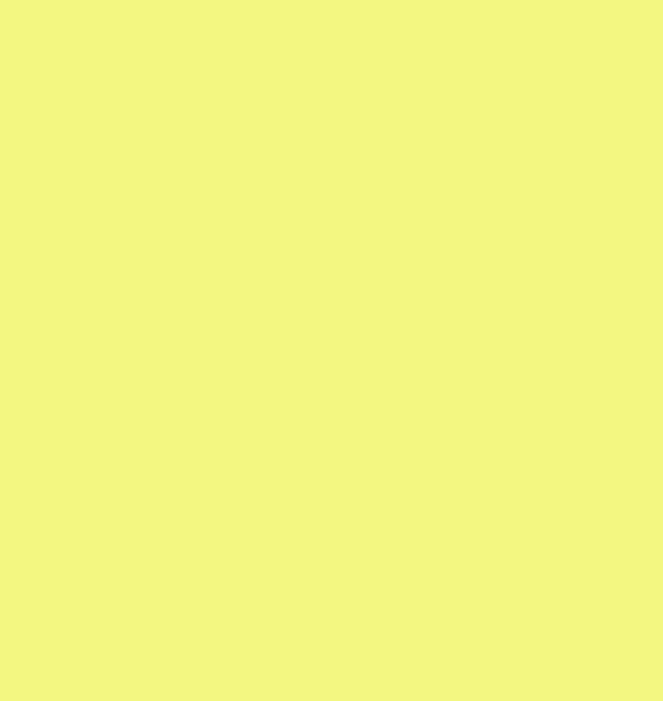
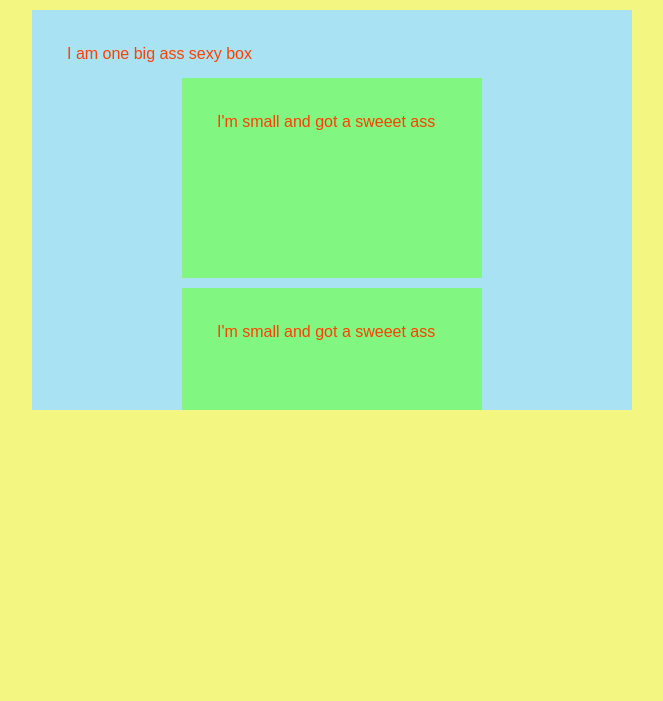
Before and after one commit to Mervodactyl/bits_and_bobs, a plain HTML site: page centering/centering.html in a window 1280 px wide. Shown: the whole page, without its empty margins (308-971 px from the left). Drawn offline with Linux system fonts and the light colour scheme.

Commit message:
overflow property scrolling, test completed

```diff
--- a/centering/centering.html
+++ b/centering/centering.html
@@ -6,5 +6,26 @@
     <link href="stylesheets/stylesheet.css" type="text/css" rel="stylesheet">
   </head>
   <body>
+    <main id="big-box">
+      <p>I am one big ass sexy box</p>
+        <div class="inner-boxes">
+          <p>I'm small and got a sweeet ass</p>
+        </div>
+        <div class="inner-boxes">
+          <p>I'm small and got a sweeet ass</p>
+        </div>
+        <div class="inner-boxes">
+          <p>I'm small and got a sweeet ass</p>
+        </div>
+        <div class="inner-boxes">
+          <p>I'm small and got a sweeet ass</p>
+        </div>
+        <div class="inner-boxes">
+          <p>I'm small and got a sweeet ass</p>
+        </div>
+        <div class="inner-boxes">
+          <p>I'm small and got a sweeet ass</p>
+        </div>
+    </main>
   </body>
 </html>
--- a/centering/stylesheets/stylesheet.css
+++ b/centering/stylesheets/stylesheet.css
@@ -25,3 +25,26 @@ html {
 html, body {
   background-color: #F3F781;
 }
+
+p {
+  padding: 5px;
+  margin: 0 auto;
+  color: #FF4000;
+}
+
+#big-box {
+  overflow-y: scroll;
+  padding: 30px;
+  margin: 10px auto;
+  height: 400px;
+  width: 600px;
+  background-color: #A9E2F3;
+}
+
+.inner-boxes {
+  padding: 30px;
+  margin: 10px auto;
+  height: 200px;
+  width: 300px;
+  background-color: #81F781;
+}
```
